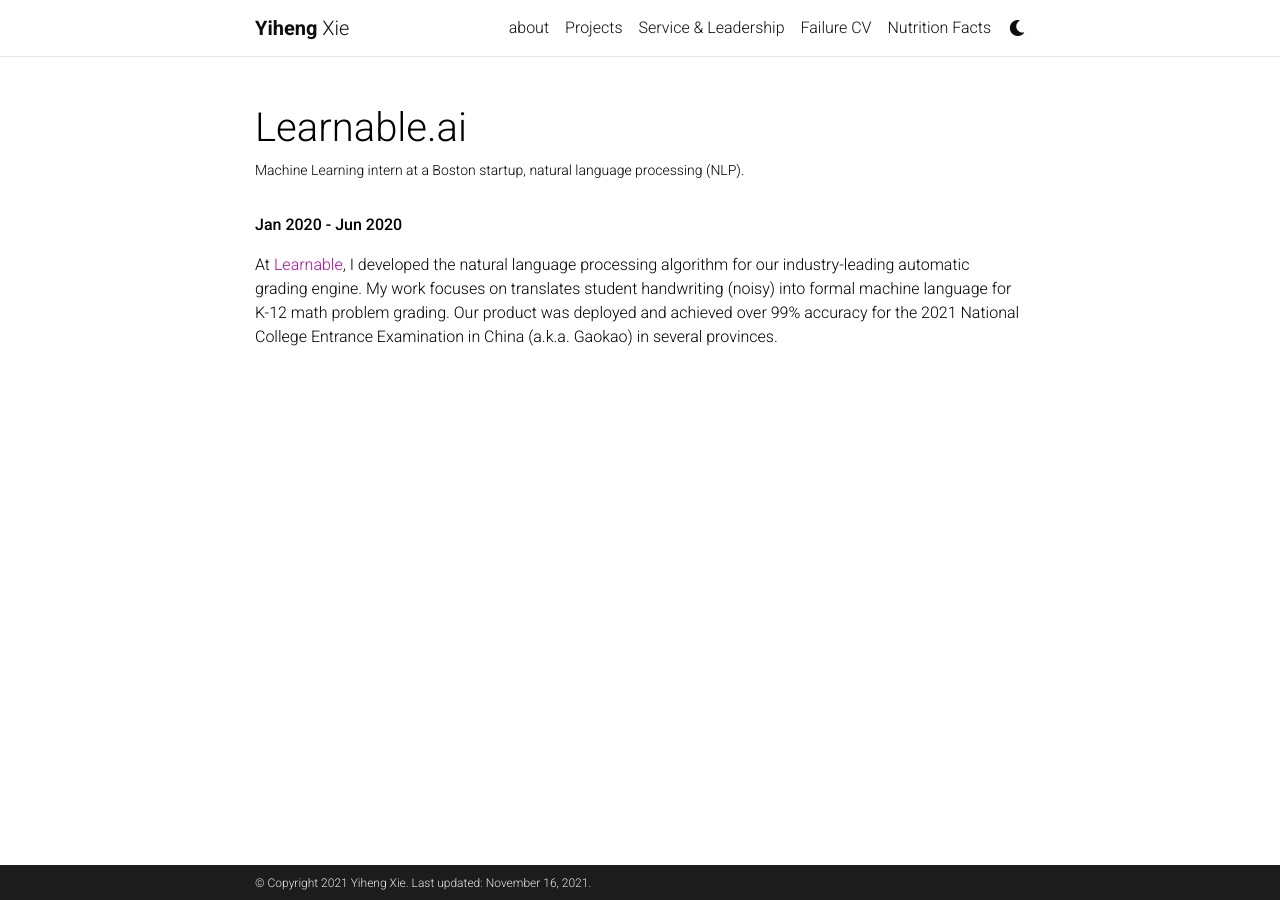
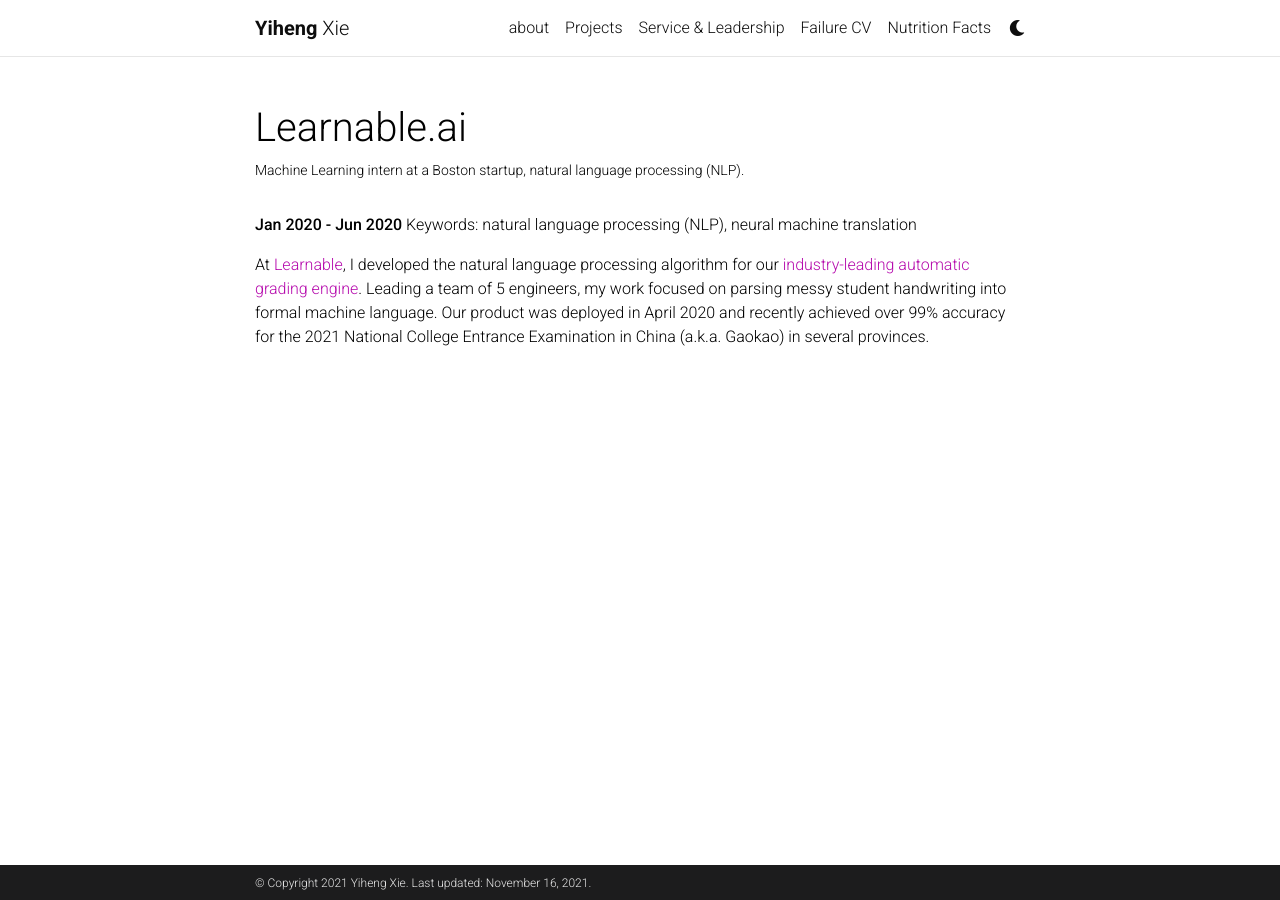
Before and after one commit to yxie20/yxie20.github.io, a Jekyll site: the page built from _projects/learnable.md, in a window 1280 px wide. Built offline with Jekyll 4.4.1, drawn with Linux system fonts in a browser that asks for light colours; nearby versions of some CDN libraries; comment, search, counter and statistics services are not loaded; a style sheet for code colours, icons or effects is not loaded.

Commit message:
incremental updates

```diff
--- a/_projects/learnable.md
+++ b/_projects/learnable.md
@@ -7,8 +7,10 @@
 category: Industry
 ---
 **Jan 2020 - Jun 2020**
+Keywords: natural language processing (NLP), neural machine translation
 
-At [Learnable](https://learnable.ai/), I developed the natural language processing algorithm for our industry-leading
-automatic grading engine. My work focuses on translates student handwriting (noisy) into formal
-machine language for K-12 math problem grading. Our product was deployed and achieved over 99%
+At [Learnable](https://learnable.ai/), I developed the natural language processing algorithm for our [industry-leading
+automatic grading engine](https://learnable.ai/#/solution/automatic-grading-platform).
+Leading a team of 5 engineers, my work focused on parsing messy student handwriting into
+formal machine language. Our product was deployed in April 2020 and recently achieved over 99%
 accuracy for the 2021 National College Entrance Examination in China (a.k.a. Gaokao) in several provinces.
```
Also changed, not shown: _projects/shear.md (+3 -3 lines).
